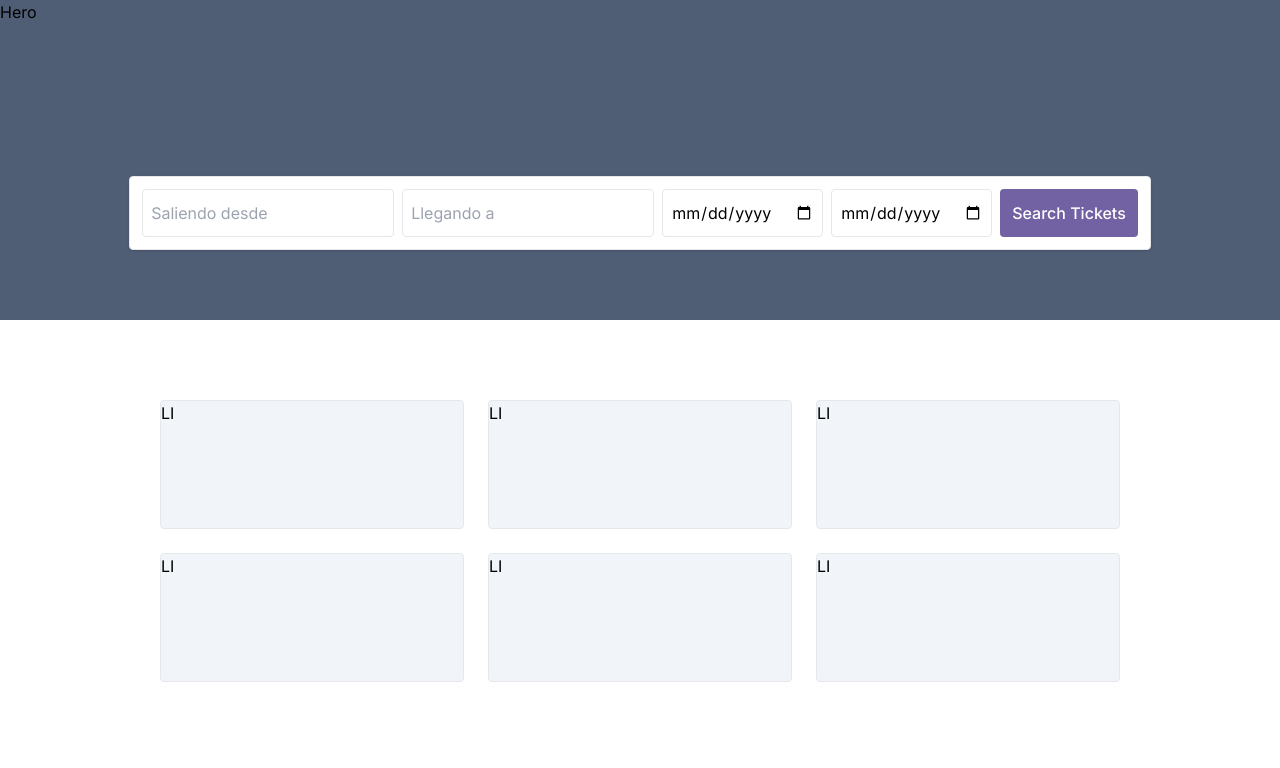
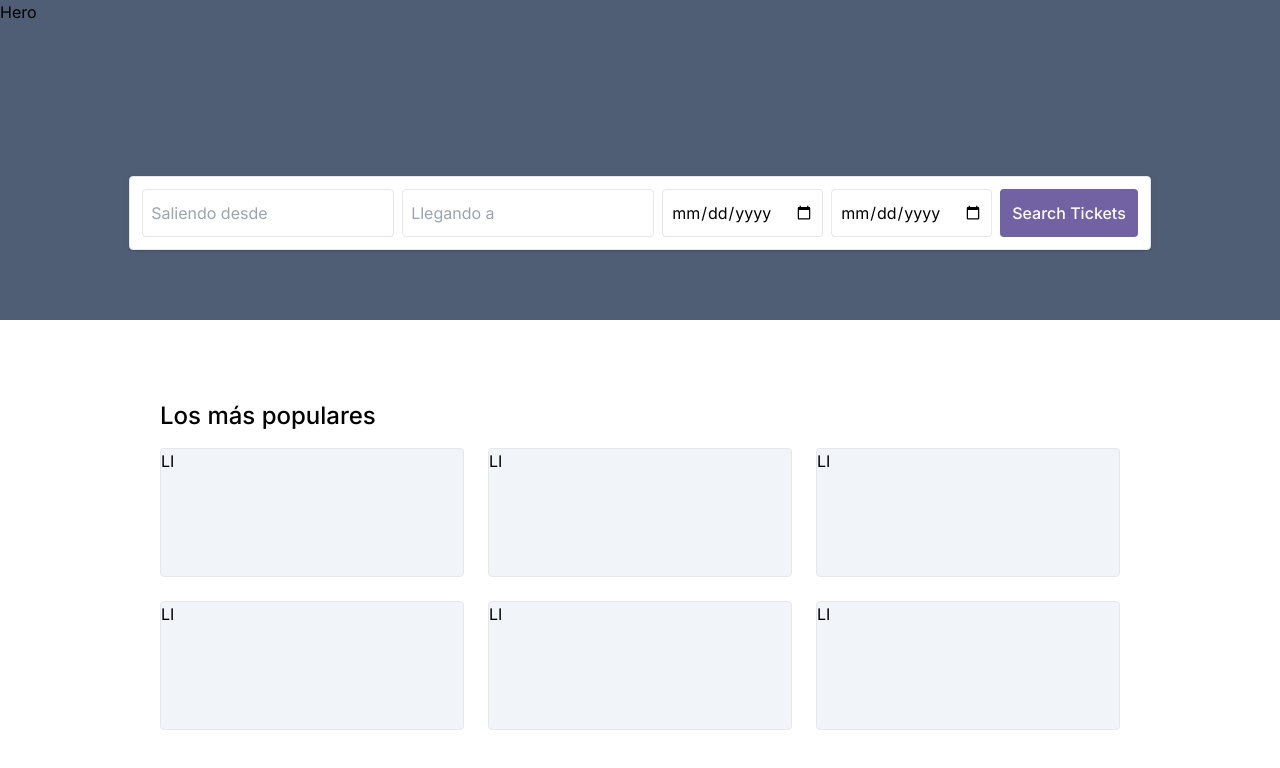
Before and after one commit to Alejandro1709/TicketTrek, a Next.js app: page / in a window 1280 px wide. Shown: the top 768 px of the page. Built offline with nearby package versions, Linux system fonts and the light colour scheme.

Commit message:
Add: Showcase heading

```diff
--- a/app/components/Showcase.tsx
+++ b/app/components/Showcase.tsx
@@ -5,7 +5,9 @@ type ShowcaseProps = {
 function Showcase({ heading }: ShowcaseProps) {
   return (
     <section className='flex flex-col gap-4 lg:mt-16'>
-      {heading ? <h2 className='text-2xl font-medium'>{heading}</h2> : null}
+      {heading ? (
+        <h2 className='lg:text-2xl text-xl font-medium'>{heading}</h2>
+      ) : null}
       <ul className='flex flex-col lg:grid lg:grid-cols-3 gap-4 lg:gap-6'>
         <li className='bg-slate-100 border h-[129px] rounded'>LI</li>
         <li className='bg-slate-100 border h-[129px] rounded'>LI</li>
--- a/app/page.tsx
+++ b/app/page.tsx
@@ -10,7 +10,7 @@ export default function Home() {
       <Hero />
       <main className='flex flex-col m-4 lg:mx-40'>
         <TravelForm />
-        <Showcase />
+        <Showcase heading='Los más populares' />
       </main>
     </div>
   );
```
